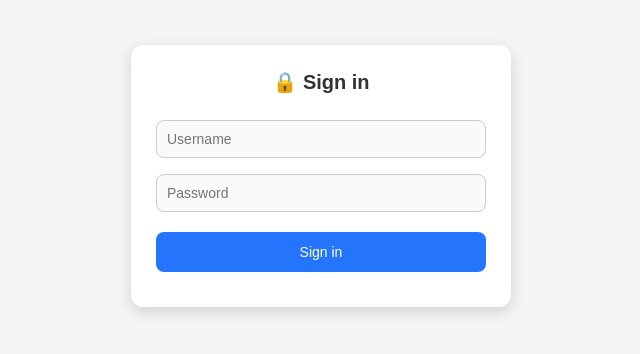
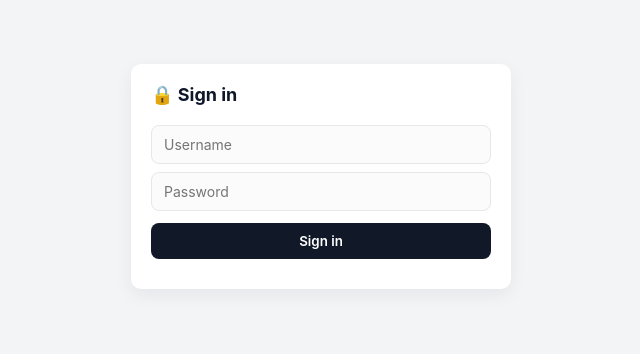
Before and after one commit to deepanshulodhi79-sudo/yatedra.rajput, a website: page public/login.html in a window 1280 px wide. Shown: the part 224-578 px from the top of the page, without its empty margins (319-959 px from the left). Drawn offline with Linux system fonts and the light colour scheme.

Commit message:
Update style.css

```diff
--- a/public/style.css
+++ b/public/style.css
@@ -1,71 +1,62 @@
-* { margin:0; padding:0; box-sizing:border-box; font-family:sans-serif; }
+/* style.css - minimal, clean look */
 
+* { box-sizing: border-box; margin:0; padding:0; font-family: Inter, system-ui, Arial, sans-serif; }
 body {
-  background: #f5f5f5;
-  height: 100vh;
-  display: flex;
-  align-items: center;
-  justify-content: center;
+  height:100vh;
+  display:flex;
+  align-items:center;
+  justify-content:center;
+  background: #f3f4f6;
+  color:#111827;
+  padding:20px;
 }
 
 .form-box {
-  background: #fff;
-  padding: 25px;
-  border-radius: 12px;
   width: 380px;
-  max-width: 95%;
-  box-shadow: 0 5px 15px rgba(0,0,0,0.15);
-  text-align: center;
+  background: #ffffff;
+  border-radius: 10px;
+  padding: 20px;
+  box-shadow: 0 6px 18px rgba(15,23,42,0.06);
 }
 
-.form-box h2 {
-  margin-bottom: 18px;
-  color: #333;
-  font-size: 20px;
+.top-row { display:flex; align-items:center; justify-content:space-between; gap:8px; }
+.form-box h2 { font-size:18px; margin-bottom:12px; color:#0f172a; }
+
+input, textarea {
+  width:100%;
+  padding:10px 12px;
+  border:1px solid #e6e7eb;
+  border-radius:8px;
+  margin-top:8px;
+  background:#fbfbfc;
+  font-size:14px;
+  outline:none;
 }
 
-input, textarea {
-  width: 100%;
-  padding: 10px;
-  margin: 8px 0;
-  border: 1px solid #ccc;
-  border-radius: 8px;
-  font-size: 14px;
-  outline: none;
-  transition: all 0.3s;
-  background: #fafafa;
+input:focus, textarea:focus { border-color:#94a3b8; box-shadow: 0 0 0 4px rgba(148,163,184,0.06); background:#fff; }
+
+textarea { min-height:90px; resize:vertical; }
+
+button {
+  margin-top:12px;
+  width:100%;
+  padding:10px 12px;
+  border-radius:8px;
+  border:none;
+  cursor:pointer;
+  font-weight:600;
+  background:#111827;
+  color:#fff;
 }
 
-input:focus, textarea:focus {
-  border-color: #2575fc;
-  background: #fff;
-  box-shadow: 0 0 6px rgba(37,117,252,0.3);
+button.ghost {
+  background:transparent;
+  border:1px solid #e6e7eb;
+  color:#111827;
+  padding:6px 10px;
+  border-radius:8px;
 }
 
-#recipients, #message {
-  resize: vertical;
-  min-height: 80px;
-  max-height: 200px;
-}
+button:disabled { opacity:0.6; cursor:not-allowed; }
 
-button {
-  width: 100%;
-  padding: 12px;
-  margin-top: 12px;
-  border: none;
-  border-radius: 8px;
-  background: #2575fc;
-  color: #fff;
-  font-size: 14px;
-  cursor: pointer;
-  transition: 0.3s;
-}
-
-button:hover {
-  background: #1a59c1;
-}
-
-#statusMessage, #loginStatus {
-  margin-top: 10px;
-  font-size: 13px;
-}
+.muted { margin-top:10px; font-size:13px; color:#374151; }
```
